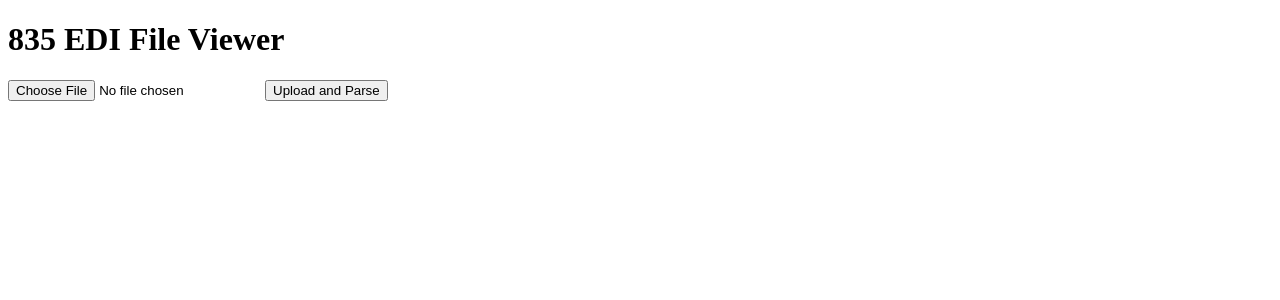
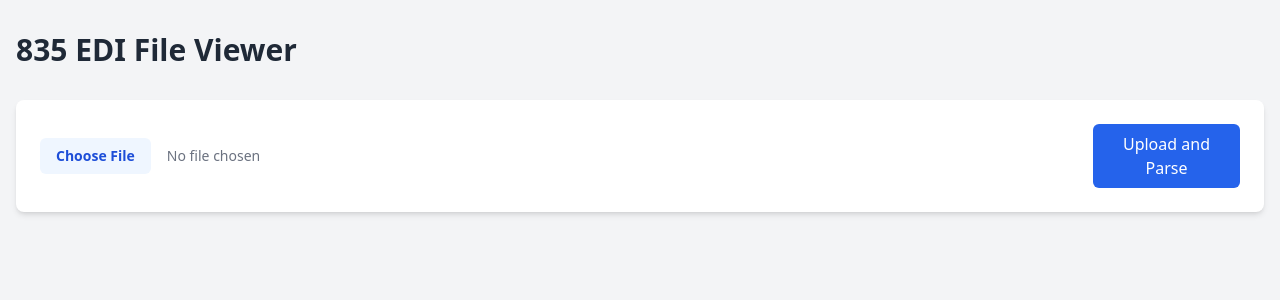
Before and after one commit to andrewfurman/835adds, a Flask app: page /view835 in a window 1280 px wide. Shown: the top 300 px of the page. Run offline with Flask 3, Linux system fonts and the light colour scheme; some libraries are stand-ins or nearby versions.

Commit message:
Assistant checkpoint: Update UI with Tailwind CSS and set 835 viewer as main page
Assistant generated file changes:
- view835s/templates/view_835s.html: Update template with Tailwind CSS
- main.py: Update main route to use 835 viewer

---

User prompt:

Can you update the HTML page and it should just be a placeholder for now, but then can you style it using Tailwinds CSS instead of using normal style sheets?  And then can you have the view 835's HTML be the main web page that is viewed if you go to this website without any specified route or URL?

Replit-Commit-Author: Assistant
Replit-Commit-Session-Id: d483c3e7-81e0-4fc6-ac74-ea2f9e28f5c1

```diff
--- a/main.py
+++ b/main.py
@@ -6,7 +6,7 @@ app.register_blueprint(view_835_blueprint)
 
 @app.route('/')
 def index():
-    return 'Hello from Flask!'
+    return view_835_blueprint.view_835()
 
 if __name__ == '__main__':
     app.run(host='0.0.0.0', port=5000)
--- a/view835s/templates/view_835s.html
+++ b/view835s/templates/view_835s.html
@@ -5,26 +5,35 @@
     <title>835 EDI Viewer</title>
     <meta charset="utf-8">
     <meta name="viewport" content="width=device-width, initial-scale=1">
+    <script src="https://cdn.tailwindcss.com"></script>
 </head>
-<body>
-    <div class="container">
-        <h1>835 EDI File Viewer</h1>
-        <div class="upload-section">
-            <form method="POST" enctype="multipart/form-data">
-                <input type="file" name="edi_file" accept=".edi,.txt">
-                <button type="submit">Upload and Parse</button>
+<body class="bg-gray-100">
+    <div class="container mx-auto px-4 py-8">
+        <h1 class="text-3xl font-bold text-gray-800 mb-8">835 EDI File Viewer</h1>
+        <div class="bg-white rounded-lg shadow-md p-6 mb-8">
+            <form method="POST" enctype="multipart/form-data" class="space-y-4">
+                <div class="flex items-center space-x-4">
+                    <input type="file" name="edi_file" accept=".edi,.txt"
+                           class="block w-full text-sm text-gray-500 file:mr-4 file:py-2 file:px-4 file:rounded-md file:border-0 file:text-sm file:font-semibold file:bg-blue-50 file:text-blue-700 hover:file:bg-blue-100">
+                    <button type="submit"
+                            class="px-4 py-2 bg-blue-600 text-white rounded-md hover:bg-blue-700 transition-colors">
+                        Upload and Parse
+                    </button>
+                </div>
             </form>
         </div>
         <div class="results-section">
             {% if transactions %}
-                <h2>Parsed Transactions</h2>
-                {% for transaction in transactions %}
-                    <div class="transaction">
-                        <h3>Transaction {{ loop.index }}</h3>
-                        <p>Payment Amount: {{ transaction.payment_amount }}</p>
-                        <p>Date: {{ transaction.date }}</p>
-                    </div>
-                {% endfor %}
+                <h2 class="text-2xl font-semibold text-gray-700 mb-4">Parsed Transactions</h2>
+                <div class="grid gap-4">
+                    {% for transaction in transactions %}
+                        <div class="bg-white rounded-lg shadow-md p-6">
+                            <h3 class="text-xl font-semibold text-gray-800 mb-2">Transaction {{ loop.index }}</h3>
+                            <p class="text-gray-600">Payment Amount: <span class="font-medium">${{ transaction.payment_amount }}</span></p>
+                            <p class="text-gray-600">Date: <span class="font-medium">{{ transaction.date }}</span></p>
+                        </div>
+                    {% endfor %}
+                </div>
             {% endif %}
         </div>
     </div>
```
